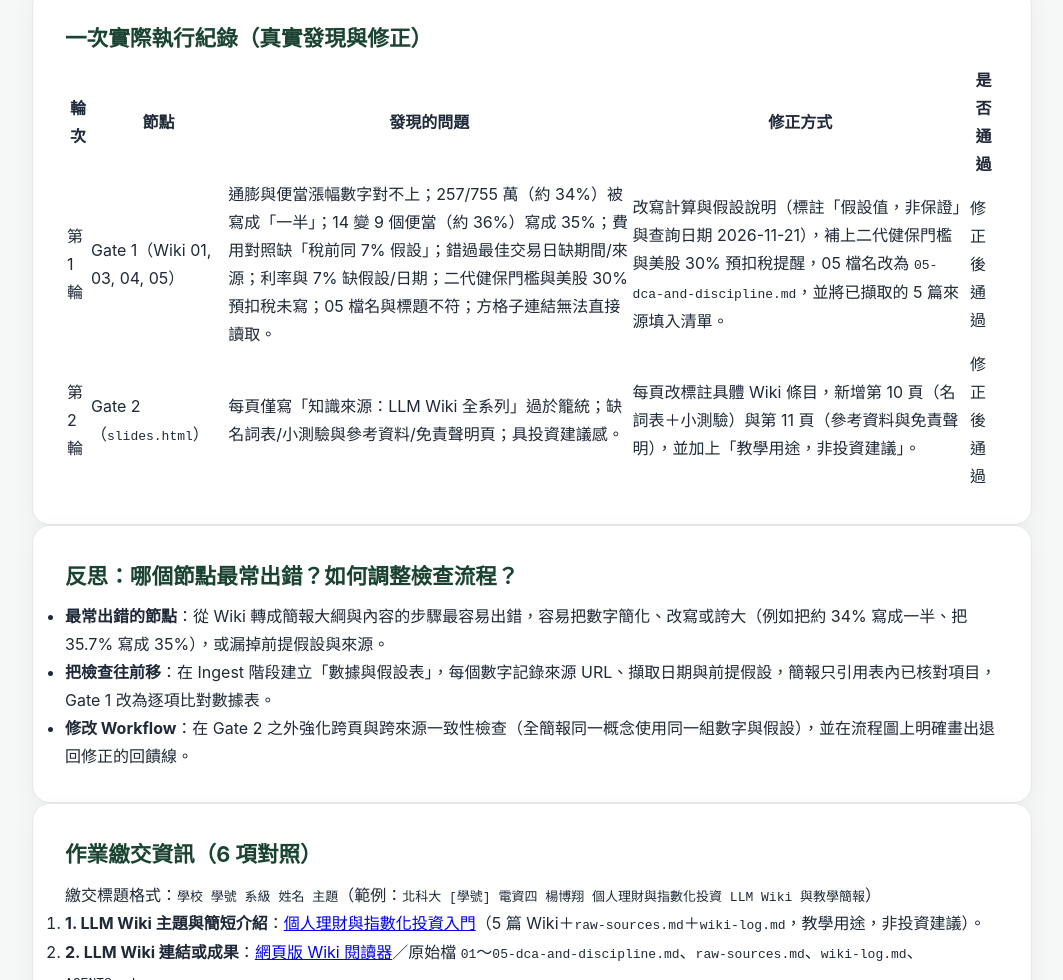
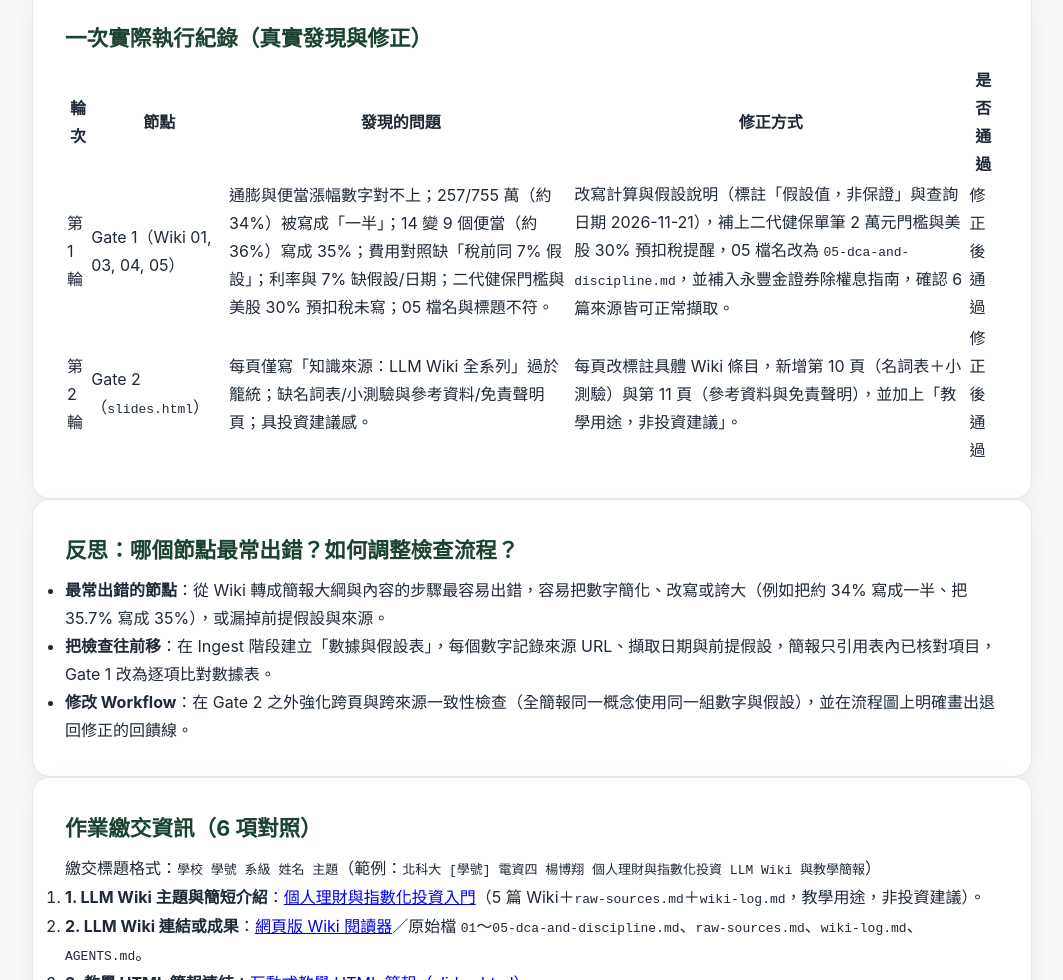
Before and after one commit to usarmena/investing-wiki, a plain HTML site: page index.html in a window 1280 px wide. Shown: the part 2056-3036 px from the top of the page, without its empty margins (108-1171 px from the left). Drawn offline with Linux system fonts and the light colour scheme.

Commit message:
chore: refine gate-1 execution log with 6 verified sources

```diff
--- a/index.html
+++ b/index.html
@@ -223,8 +223,8 @@
           <tr>
             <td>第 1 輪</td>
             <td>Gate 1（Wiki 01, 03, 04, 05）</td>
-            <td>通膨與便當漲幅數字對不上；257/755 萬（約 34%）被寫成「一半」；14 變 9 個便當（約 36%）寫成 35%；費用對照缺「稅前同 7% 假設」；錯過最佳交易日缺期間/來源；利率與 7% 缺假設/日期；二代健保門檻與美股 30% 預扣稅未寫；05 檔名與標題不符；方格子連結無法直接讀取。</td>
-            <td>改寫計算與假設說明（標註「假設值，非保證」與查詢日期 2026-11-21），補上二代健保門檻與美股 30% 預扣稅提醒，05 檔名改為 <code>05-dca-and-discipline.md</code>，並將已擷取的 5 篇來源填入清單。</td>
+            <td>通膨與便當漲幅數字對不上；257/755 萬（約 34%）被寫成「一半」；14 變 9 個便當（約 36%）寫成 35%；費用對照缺「稅前同 7% 假設」；利率與 7% 缺假設/日期；二代健保門檻與美股 30% 預扣稅未寫；05 檔名與標題不符。</td>
+            <td>改寫計算與假設說明（標註「假設值，非保證」與查詢日期 2026-11-21），補上二代健保單筆 2 萬元門檻與美股 30% 預扣稅提醒，05 檔名改為 <code>05-dca-and-discipline.md</code>，並補入永豐金證券除權息指南，確認 6 篇來源皆可正常擷取。</td>
             <td>修正後通過</td>
           </tr>
           <tr>
```
Also changed, not shown: 1 other file.
